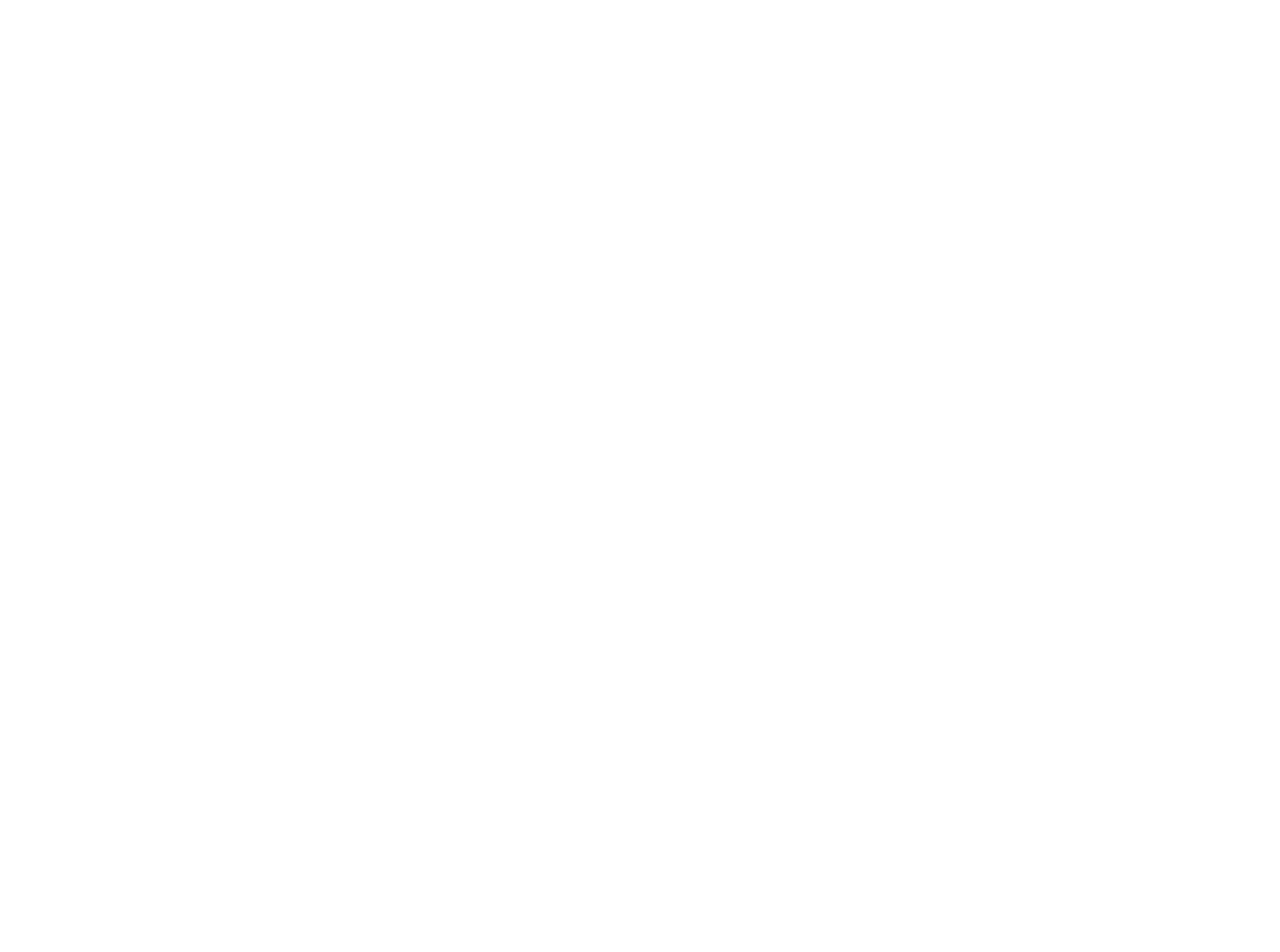
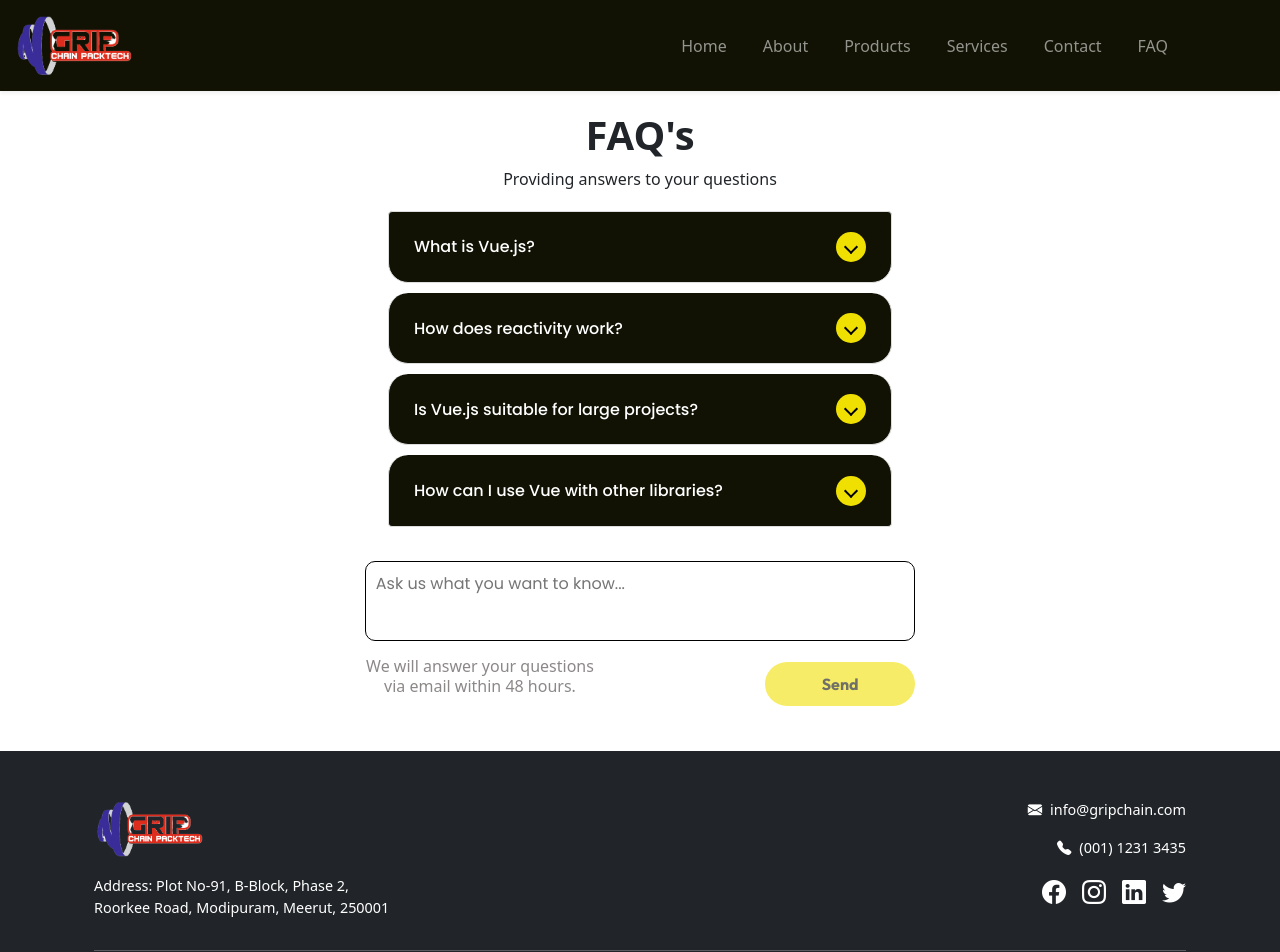
Before and after one commit to Abhishek-Soni-25/GCP-Frontend, a Vue app in the folder client/: page /faq in a window 1280 px wide. Before the commit this address had no page. Shown: the top 952 px of the page. Before the commit the page ends 800 px from the top, so only its background shows below. Built offline with nearby package versions, Linux system fonts and the light colour scheme; a small style sheet from the web is missing; a web font is replaced by a local one.

Commit message:
Added Contact us in separate folder | Added FAQ componant on /faq route

```diff
--- a/client/src/components/Homepage/contactUS.vue
+++ b/client/src/components/Contactus/contactUS.vue
@@ -66,7 +66,7 @@
       <p class="number"> <i class="fa fa-phone" aria-hidden="true"></i> +91 99682 02373 </p>
       <!-- Embed Map -->
       <iframe
-      src="https://www.google.com/maps/embed?location=46.414382,10.013988"
+      src="https://www.google.com/maps/embed?pb=!1m18!1m12!1m3!1d7011.473250746932!2d77.51834674617187!3d28.51757074230436!2m3!1f0!2f0!3f0!3m2!1i1024!2i768!4f13.1!3m3!1m2!1s0x390ceb96bfa06d15%3A0xab0da81e0ebc8e87!2z67aA7ISx7J2464-E6rO17J6lIFNpdGUgNQ!5e0!3m2!1sen!2sin!4v1734197879784!5m2!1sen!2sin"
       class="map-show"
       style="border:0;"
       allowfullscreen=""
--- a/client/src/router/index.js
+++ b/client/src/router/index.js
@@ -4,6 +4,7 @@
 import HomePageView from "../views/homePageView.vue";
 import Contactusview from "../views/contactusview.vue";
 import AboutPageView from "@/views/AboutPageView.vue";
+import FaqPageView from "@/views/FaqPageView.vue";
 
 const routes = [
   {
@@ -21,6 +22,11 @@
     name: "About",
     component: AboutPageView, // This is where the About component is now rendered
   },
+  {
+    path: "/faq",
+    name: "FAQ",
+    component: FaqPageView, // This is where the About component is now rendered
+  },
   // You can add more routes if needed
 ];
 
--- /dev/null
+++ b/client/src/views/FaqPageView.vue
@@ -0,0 +1,27 @@
+<template>
+    <Header />
+    <FAQ />
+    <Footer />
+</template>
+
+<script>
+// Import Axios
+import axios from 'axios';
+import Header from '@/components/Homepage/Header.vue';
+import Footer from '@/components/Homepage/Footer.vue';
+import FAQ from '@/components/Homepage/FAQ.vue';
+
+export default {
+  name: 'HomePageView',
+  components: {
+    Header,
+    FAQ,
+    Footer
+  },
+
+};
+</script>
+
+<style>
+
+</style>
--- a/client/src/views/contactusview.vue
+++ b/client/src/views/contactusview.vue
@@ -17,7 +17,7 @@
 <script>
 // Import the component
 import Header from '@/components/Homepage/Header.vue';
-import contactUS from '@/components/Homepage/contactUS.vue';
+import contactUS from '@/components/Contactus/contactUS.vue';
 import Footer from '@/components/Homepage/Footer.vue';
 
 // Import Axios
```
